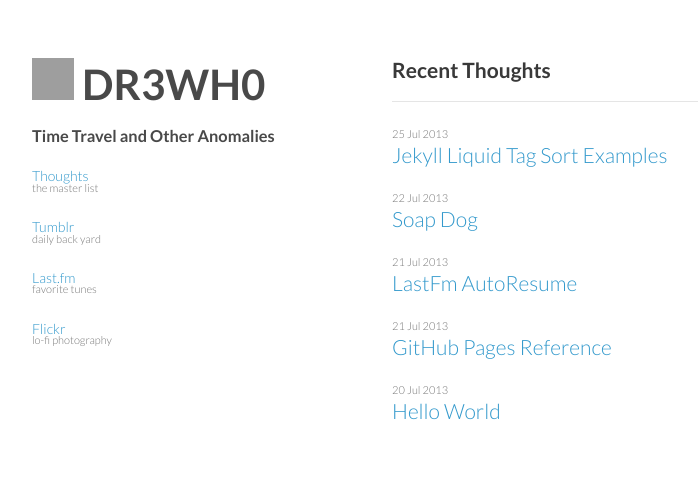
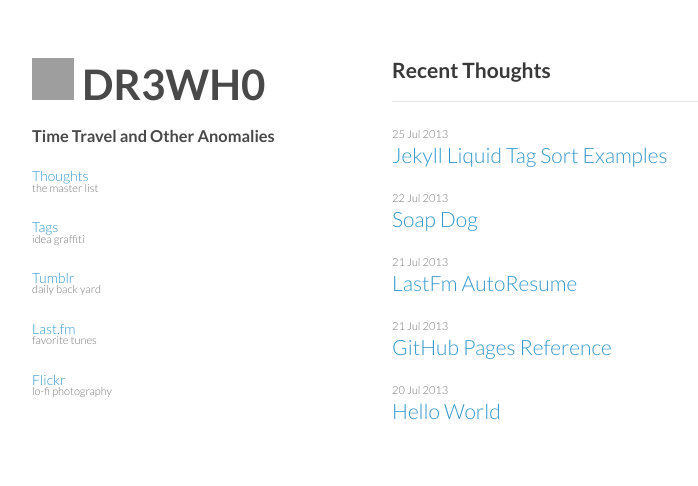
Before and after one commit to DR3WH0/DR3WH0.github.io, a Jekyll site: the page built from index.html, in a window 1280 px wide. Shown: the top 486 px of the page, without its empty margins (178-876 px from the left). Built offline with Jekyll 4.4.1, drawn with Linux system fonts in a browser that asks for light colours; comment, search, counter and statistics services are not loaded; grey boxes are pictures that could not be loaded.

Commit message:
Update default.html

```diff
--- a/_layouts/default.html
+++ b/_layouts/default.html
@@ -10,56 +11,31 @@
   </head>
   <body>
     <div class="wrapper">
-
       <header>
         <h1><a href="/index.html"><img src="https://dl.dropboxusercontent.com/u/8239797/DR3WH0.png" alt="DR3WH0.png" height="42" width="42" /> DR3WH0</a></h1>
         <h3>Time Travel and Other Anomalies</h3>
-        <p class="view"><a href="/posts.html">Thoughts<small>the master list</small></a>
-        <p class="view"><a href="http://dr3wh0.tumblr.com/">Tumblr<small>daily back yard</small></a>
-        <p class="view"><a href="http://www.last.fm/user/DR3WH0">Last.fm<small>favorite tunes</small></a>
-        <p class="view"><a href="http://www.flickr.com/photos/dr3wh0/" target="tab">Flickr<small>lo-fi photography</small></a>
+        <p class="view"><a href="/archive.html" title="Thought Archive">Thoughts<small>the master list</small></a>
+        <p class="view"><a href="/tags.html" title="Tag List">Tags<small>idea graffiti</small></a>
+        <p class="view"><a href="http://dr3wh0.tumblr.com/" title="DR3WH0: Tumblr">Tumblr<small>daily back yard</small></a>
+        <p class="view"><a href="http://www.last.fm/user/DR3WH0" title="DR3WH0: Last.fm">Last.fm<small>favorite tunes</small></a>
+        <p class="view"><a href="http://www.flickr.com/photos/dr3wh0/"  title="DR3WH0: Flickr" target="tab">Flickr<small>lo-fi photography</small></a>
       </header>
-
       <section id="main">
         {{ content }}
       </section>
-
       <footer>
         <a href="http://www2.clustrmaps.com/counter/maps.php?url=http://DR3WH0.github.io" id="clustrMapsLink"><img src="http://www2.clustrmaps.com/counter/index2.php?url=http://DR3WH0.github.io" style="border:0px;" alt="Locations of visitors to this page" title="Locations of visitors to this page" id="clustrMapsImg" /></a>
-        <script type="text/javascript">
-          function cantload()
-          {
-            img = document.getElementById("clustrMapsImg");
-            img.onerror = null;
-            img.src = "http://clustrmaps.com/images/clustrmaps-back-soon.jpg";
-            document.getElementById("clustrMapsLink").href = "http://clustrmaps.com";
-          }
-          img = document.getElementById("clustrMapsImg");
-          img.onerror = cantload;
-        </script>
-        <p>A <a href="https://github.com/DR3WH0/DR3WH0.github.io" target="tab">site</a> by <a href="http://andrewweidnerportfolio.weebly.com" target="tab">Andrew Weidner</a></p>
+        <script src="/javascripts/clustrmap.js"></script>
+        <p>A <a href="https://github.com/DR3WH0/DR3WH0.github.io" title="Source Code on GitHub" target="tab">site</a> by <a href="http://andrewweidnerportfolio.weebly.com" title="Professional Portfolio" target="tab">Andrew Weidner</a></p>
         <p><small>Hosted on <a href="http://pages.github.com">GitHub Pages</a> &mdash; Theme by <a href="https://github.com/orderedlist">orderedlist</a></small></p>
       </footer>
-
     </div>
-          <!-- Start of StatCounter Code for Default Guide -->
-          <script type="text/javascript">
-          //<![CDATA[
-          var sc_project=9114352;
-          var sc_invisible=1;
-          var sc_security="f55f8078";
-          var scJsHost = (("https:" == document.location.protocol) ?
-          "https://secure." : "http://www.");
-          document.write("<sc"+"ript type='text/javascript' src='" +
-          scJsHost+
-          "statcounter.com/counter/counter_xhtml.js'></"+"script>");
-          //]]>
-          </script>
-          <noscript><div class="statcounter"><a title="web analytics"
-          href="http://statcounter.com/" class="statcounter"><img
-          class="statcounter"
+    <script src="/javascripts/statcounter.js"></script>
+    <noscript><div class="statcounter">
+      <a title="web analytics" href="http://statcounter.com/" class="statcounter">
+        <img class="statcounter"
         src="http://c.statcounter.com/9114352/0/f55f8078/1/"
-          alt="web analytics" /></a></div></noscript>
-          <!-- End of StatCounter Code for Default Guide -->
+        alt="web analytics" /></a>
+    </div></noscript>
   </body>
 </html>
```
Also changed, not shown: other parts of _layouts/default.html (+3 -2 lines). Lines whose indentation alone changed are shown as unchanged.
